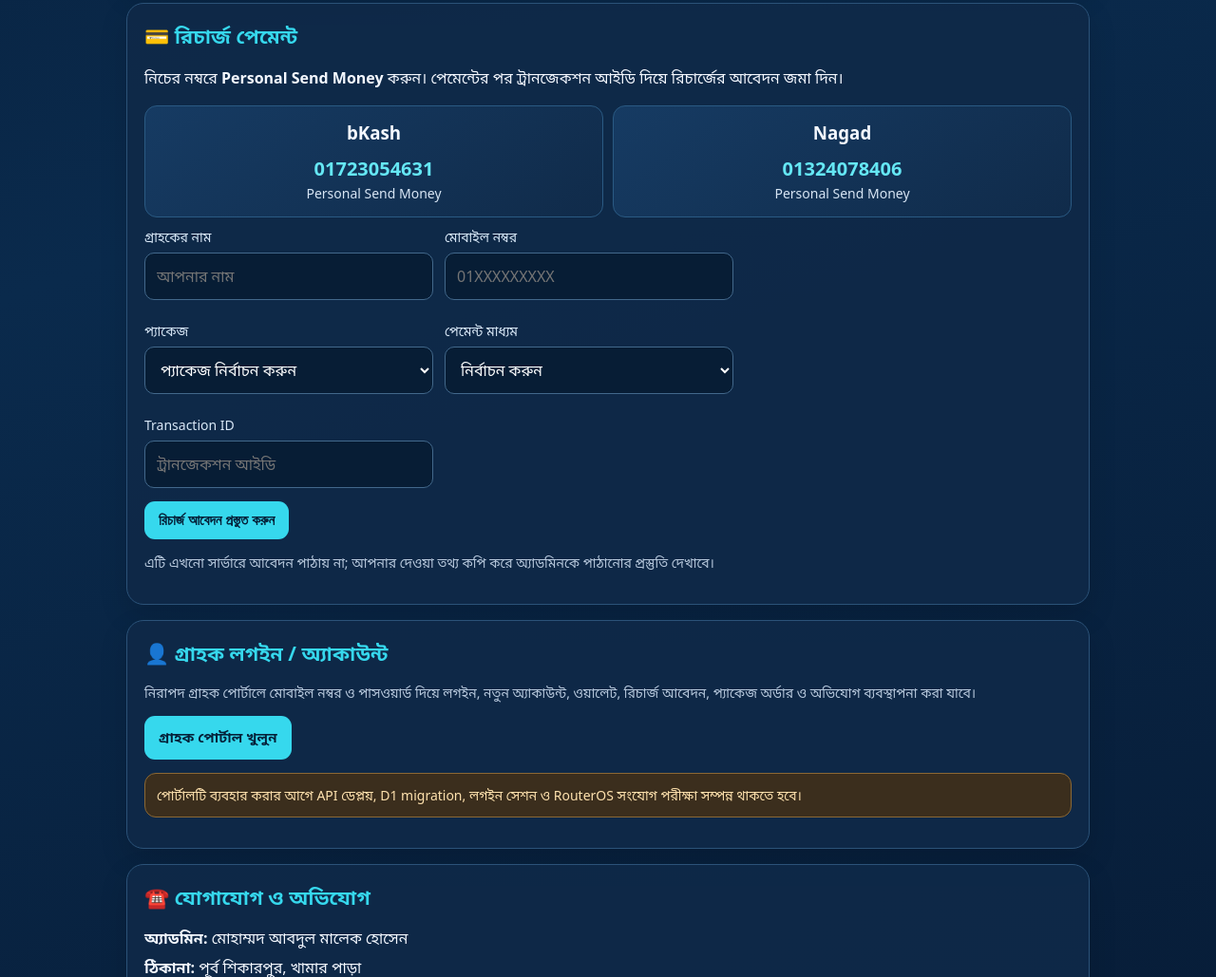
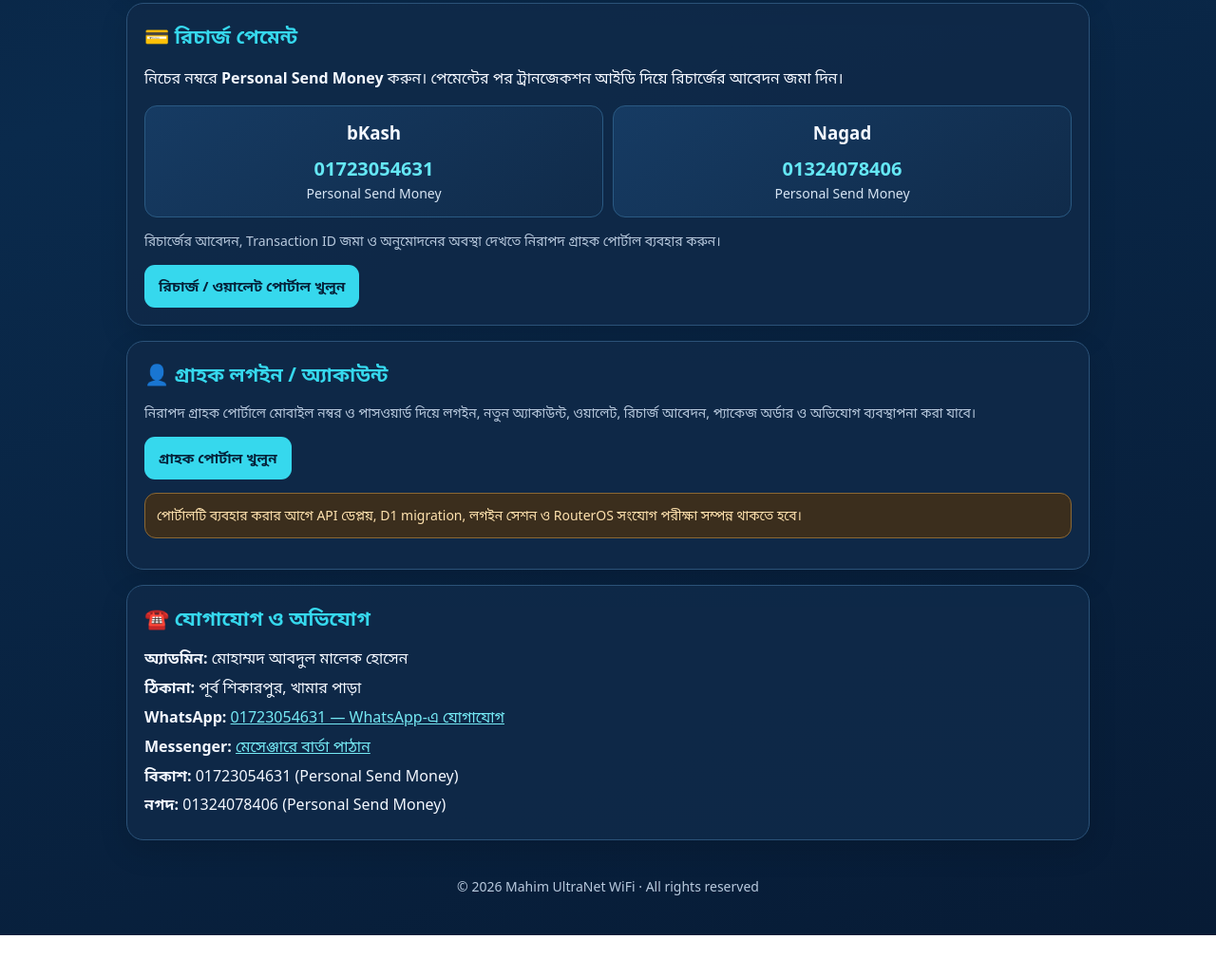
Before and after one commit to mahimultranet-code/mahim-ultranet-portal, a plain HTML site: page index.html in a window 1280 px wide. Shown: the part 1429-2458 px from the top of the page at 95% size. After the commit the page ends 2414 px from the top, so only its background shows below. Drawn offline with Linux system fonts and the light colour scheme.

Commit message:
Route homepage recharge requests through the authenticated customer portal

```diff
--- a/index.html
+++ b/index.html
@@ -55,18 +55,8 @@ a{color:#75e9f4}.contactline{margin:6px 0;overflow-wrap:anywhere}.warning{backgr
  <div class="package"><h3>bKash</h3><div class="price" style="font-size:20px">01723054631</div><div class="duration">Personal Send Money</div></div>
  <div class="package"><h3>Nagad</h3><div class="price" style="font-size:20px">01324078406</div><div class="duration">Personal Send Money</div></div>
 </div>
-<form id="rechargeForm">
- <div class="formgrid">
-  <div><label for="customer">গ্রাহকের নাম</label><input id="customer" required placeholder="আপনার নাম"></div>
-  <div><label for="phone">মোবাইল নম্বর</label><input id="phone" required inputmode="tel" placeholder="01XXXXXXXXX"></div>
-  <div><label for="package">প্যাকেজ</label><select id="package" required><option value="">প্যাকেজ নির্বাচন করুন</option></select></div>
-  <div><label for="method">পেমেন্ট মাধ্যম</label><select id="method" required><option value="">নির্বাচন করুন</option><option>bKash</option><option>Nagad</option></select></div>
-  <div><label for="trx">Transaction ID</label><input id="trx" required placeholder="ট্রানজেকশন আইডি"></div>
- </div>
-<button type="submit" style="margin-top:14px">রিচার্জ আবেদন প্রস্তুত করুন</button>
-<p class="note">এটি এখনো সার্ভারে আবেদন পাঠায় না; আপনার দেওয়া তথ্য কপি করে অ্যাডমিনকে পাঠানোর প্রস্তুতি দেখাবে।</p>
-</form>
-<div id="formStatus" class="note" aria-live="polite"></div>
+<p class="note">রিচার্জের আবেদন, Transaction ID জমা ও অনুমোদনের অবস্থা দেখতে নিরাপদ গ্রাহক পোর্টাল ব্যবহার করুন।</p>
+<a class="btn" href="./portal-app.html">রিচার্জ / ওয়ালেট পোর্টাল খুলুন</a>
 </section>
 
 <section>
@@ -91,20 +81,14 @@ a{color:#75e9f4}.contactline{margin:6px 0;overflow-wrap:anywhere}.warning{backgr
 const packages=[
 [2,"৩০ মিনিট"],[4,"২ ঘণ্টা"],[6,"৫ ঘণ্টা"],[8,"৯ ঘণ্টা"],[10,"১২ ঘণ্টা"],[12,"১৪ ঘণ্টা"],[14,"১৬ ঘণ্টা"],[16,"১ দিন"],[18,"২ দিন"],[26,"৩ দিন"],[34,"৪ দিন"],[44,"৫ দিন"],[52,"৬ দিন"],[60,"৭ দিন"],[70,"৮ দিন"],[78,"৯ দিন"],[86,"১০ দিন"],[96,"১১ দিন"],[114,"১২ দিন"],[116,"১৩ দিন"],[118,"১৪ দিন"],[120,"১৫ দিন"],[122,"১৬ দিন"],[124,"১৭ দিন"],[126,"১৮ দিন"],[128,"১৯ দিন"],[130,"২০ দিন"],[132,"২১ দিন"],[134,"২২ দিন"],[136,"২৩ দিন"],[138,"২৪ দিন"],[140,"২৫ দিন"],[142,"২৬ দিন"],[144,"২৭ দিন"],[146,"২৮ দিন"],[148,"২৯ দিন"],[150,"১ মাস"],[280,"২ মাস"],[360,"৩ মাস"],[400,"৪ মাস"]
 ];
-const grid=document.getElementById('packages'), select=document.getElementById('package');
+const grid=document.getElementById('packages');
 packages.forEach(([price,duration])=>{
  const card=document.createElement('div');card.className='package';
  const p=document.createElement('div');p.className='price';p.textContent='৳'+price;
  const d=document.createElement('div');d.className='duration';d.textContent=duration;
  card.append(p,d);grid.append(card);
- const opt=document.createElement('option');opt.value=price+' টাকা — '+duration;opt.textContent='৳'+price+' — '+duration;select.append(opt);
 });
 document.getElementById('year').textContent=new Date().getFullYear();
-document.getElementById('rechargeForm').addEventListener('submit',e=>{
- e.preventDefault();
- const data={name:document.getElementById('customer').value,phone:document.getElementById('phone').value,package:select.value,payment:document.getElementById('method').value,transaction:document.getElementById('trx').value};
- const msg='Mahim UltraNet WiFi রিচার্জ আবেদন%0Aনাম: '+encodeURIComponent(data.name)+'%0Aমোবাইল: '+encodeURIComponent(data.phone)+'%0Aপ্যাকেজ: '+encodeURIComponent(data.package)+'%0Aপেমেন্ট: '+encodeURIComponent(data.payment)+'%0ATransaction ID: '+encodeURIComponent(data.transaction);
- document.getElementById('formStatus').innerHTML='আবেদনের তথ্য প্রস্তুত। WhatsApp-এ অ্যাডমিনকে পাঠাতে নিচের লিংকে চাপ দিন: <a target="_blank" rel="noopener" href="https://wa.me/8801723054631?text='+msg+'">WhatsApp-এ আবেদন পাঠান</a>। অ্যাডমিন যাচাই না করা পর্যন্ত রিচার্জ সম্পন্ন হবে না।';
-});
+
 </script>
 </body></html>
```
